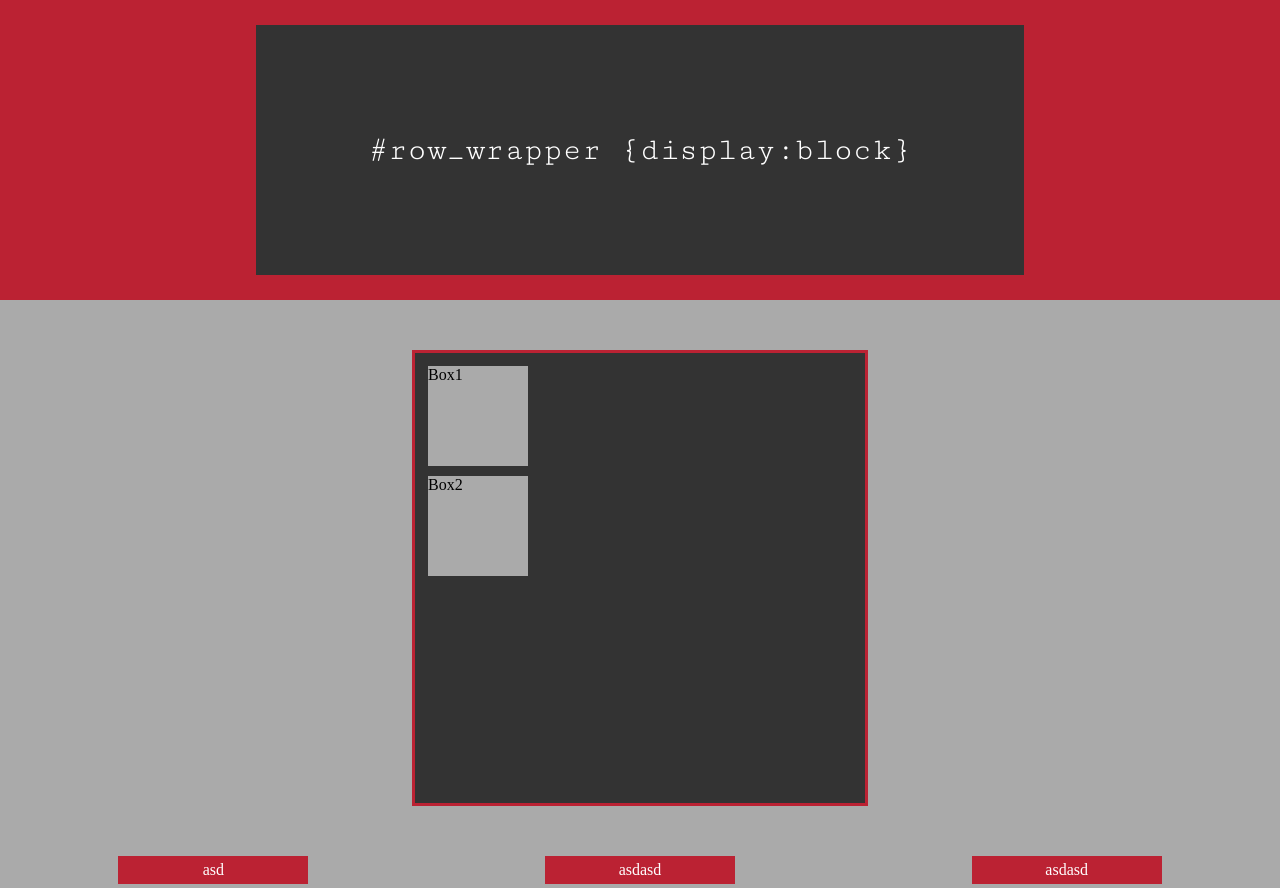
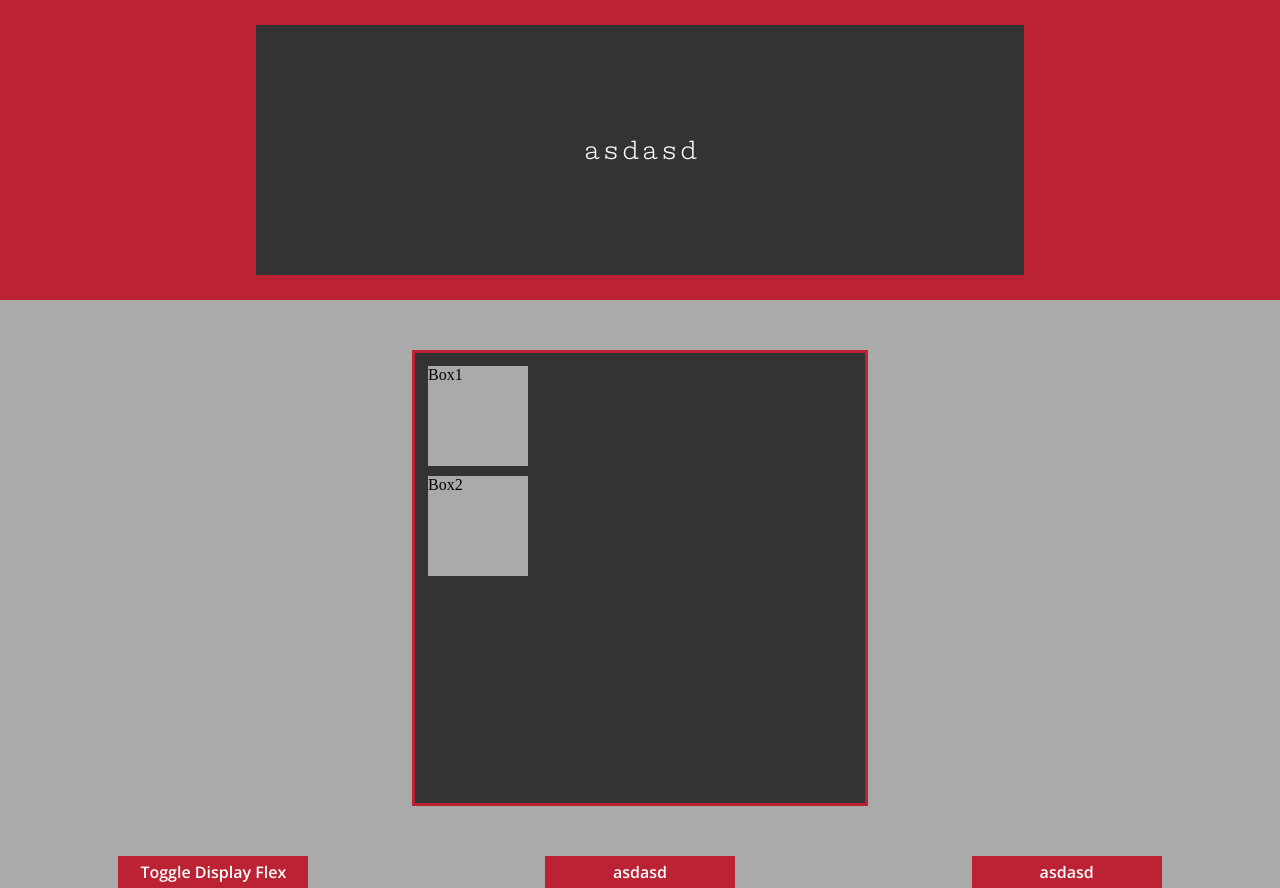
Before and after one commit to derelektrischemoench/flexbox_demo, a plain HTML site: page index.html in a window 1280 px wide. Drawn offline with nearby package versions, Linux system fonts and the light colour scheme.

Commit message:
now we know how to insert text into the dom

```diff
--- a/index.html
+++ b/index.html
@@ -9,7 +9,7 @@
 
 <div class="activecode">
     <div class="code">
-        <p>#row_wrapper {display:block}</p>
+        <span></span>
     </div>
 </div>
 
@@ -25,7 +25,7 @@
 </div>
 <div class="buttons">
     <div class="button1">
-        asd
+        Toggle Display Flex
     </div>
     <div class="button2">
         asdasd
--- a/scripts/js.js
+++ b/scripts/js.js
@@ -4,10 +4,12 @@
 });*/
 
 $(document).ready(function(){
+    $("<p>asdasd</p>").insertAfter($('.code span'));
+
     $('.button1').click(function () {
         $('#row_wrapper').toggleClass('isFlexRow');
 
-        if($('#row_wrapper').hasClass('isFlexRow')){
+        /*if($('#row_wrapper').hasClass('isFlexRow')){
             $('.code p').empty();
             $('.code p').append("#row_wrapper {display:flex}");
         }
@@ -15,11 +17,12 @@ $(document).ready(function(){
         else {
             $('.code p').empty();
             $('.code p').append("#row_wrapper {display:block}");
-        }
+        }*/
 
     });
 
     $('.button2').click(function () {
         $('#column_wrapper').toggleClass('isFlexColumn');
+        /*$('.code p').append("#row_wrapper {display:flex}")*/
     });
 });
--- a/styles.scss
+++ b/styles.scss
@@ -1,4 +1,5 @@
 @import 'https://fonts.googleapis.com/css?family=Cutive+Mono';
+@import 'https://fonts.googleapis.com/css?family=Open+Sans:400,600';
 $background: #333;
 $box_1_color : #aaa;
 $buttons: #bb2233;
@@ -29,6 +30,12 @@ body {
   width: 100%;
   justify-content: center;
 }
+
+/*.code>p:after {
+  content: "moep";
+}
+*/
+
 
 .code {
   width: 60%;
@@ -103,4 +110,6 @@ body {
   color:white;
   width: 150px;
   text-align: center;
+  font-family:'Open sans', sans-serif;
+  font-weight:600;
 }
```
Also changed, not shown: styles.css, 1 other file.
